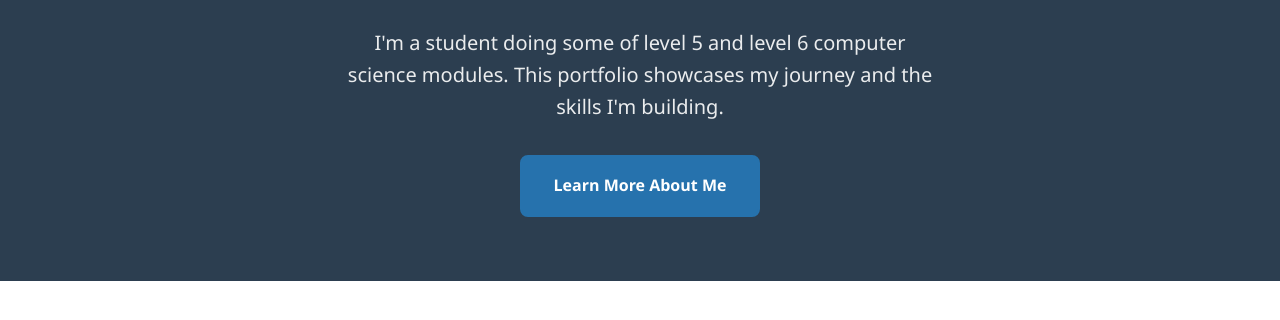
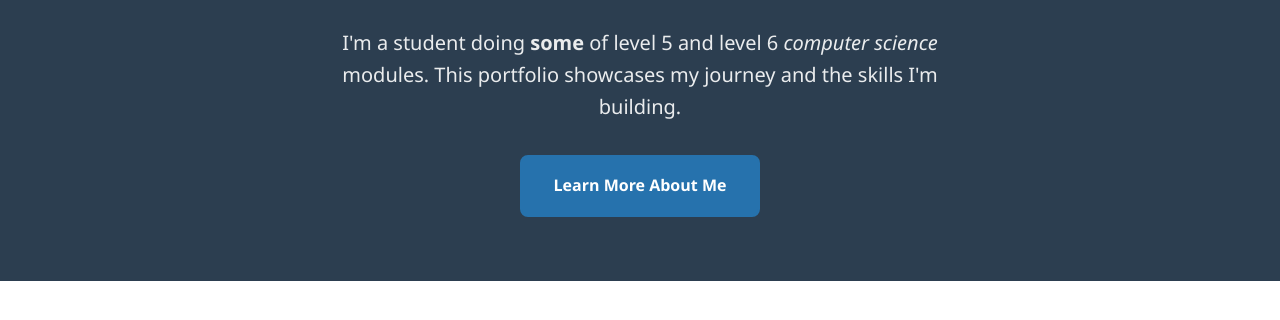
Before and after one commit to robdub93/portfolio, a plain HTML site: page index.html in a window 1280 px wide. Shown: the part 187-507 px from the top of the page. Drawn offline with Linux system fonts and the light colour scheme.

Commit message:
Enhance personal description in index.html

```diff
--- a/index.html
+++ b/index.html
@@ -143,7 +143,7 @@ and screen readers that the content is in English.
                 -->
 
                 <p class="hero-text">
-                    I'm a student doing some of level 5 and level 6 computer science modules.
+                    I'm a student doing <strong>some</strong> of level 5 and level 6 <em>computer science</em> modules.
                     This portfolio showcases my journey and the skills I'm building.
                 </p>
                 <!--
```
